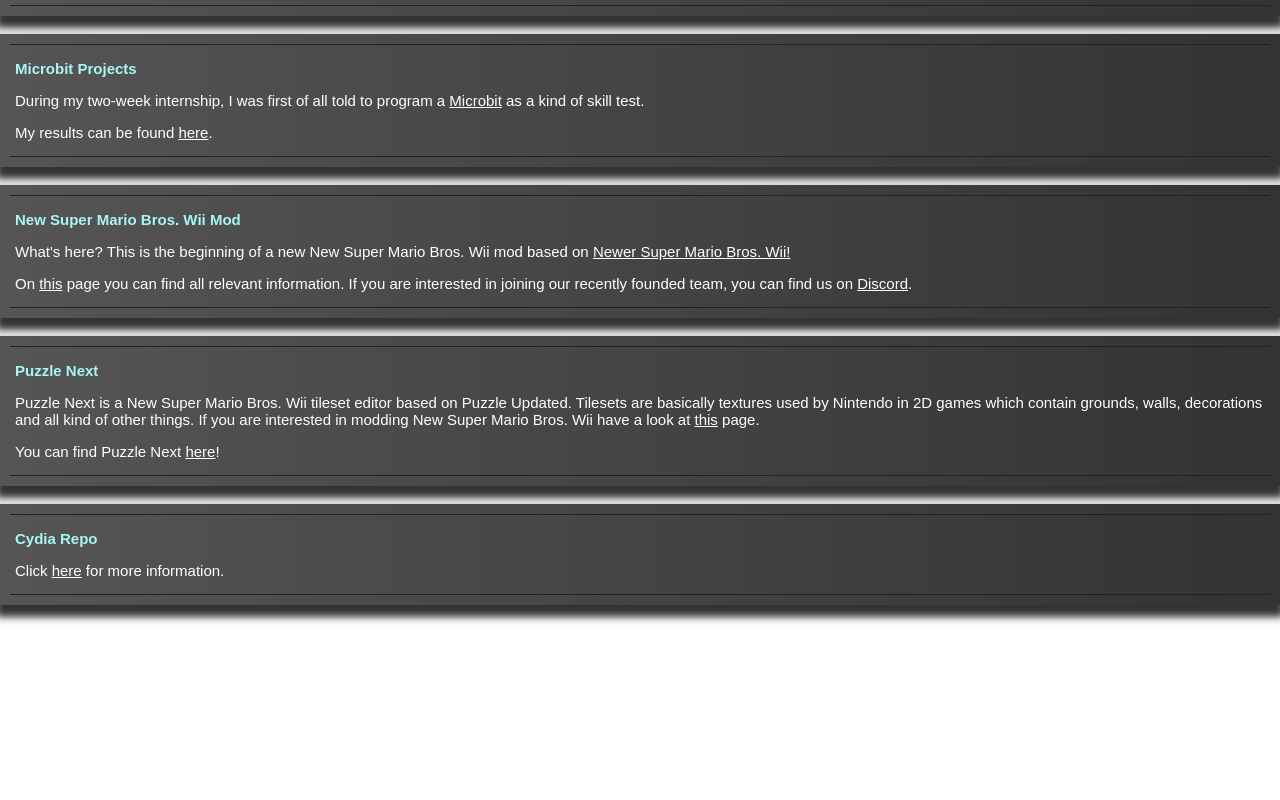
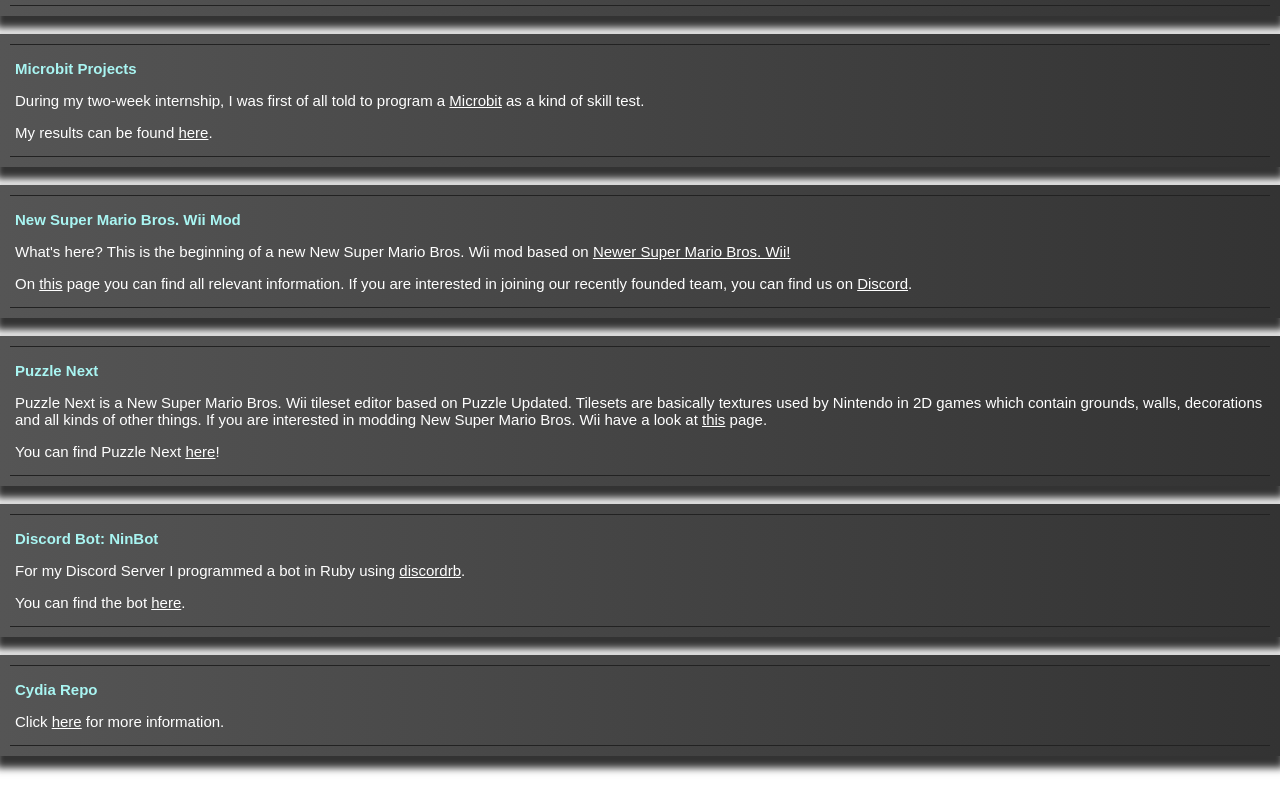
Before and after one commit to N-I-N-0/n-i-n-0.github.io, a plain HTML site: page index.html in a window 1280 px wide. Shown: the part 1183-1983 px from the top of the page. Before the commit the page ends 1832 px from the top, so only its background shows below. Drawn offline with Linux system fonts and the light colour scheme.

Commit message:
Added NinBot and corrected some links

```diff
--- a/index.html
+++ b/index.html
@@ -108,8 +108,17 @@
     <div class="field">
         <div class="textArea">
             <p><b>Puzzle Next</b></p>
-            <p>Puzzle Next is a New Super Mario Bros. Wii tileset editor based on Puzzle Updated. Tilesets are basically textures used by Nintendo in 2D games which contain grounds, walls, decorations and all kind of other things. If you are interested in modding New Super Mario Bros. Wii have a look at <a href="https://discord.gg/4s72Nnm">this</a> page.</p>
-            <p>You can find Puzzle Next <a href="https://discord.gg/4s72Nnm">here</a>!</p>
+            <p>Puzzle Next is a New Super Mario Bros. Wii tileset editor based on Puzzle Updated. Tilesets are basically textures used by Nintendo in 2D games which contain grounds, walls, decorations and all kinds of other things. If you are interested in modding New Super Mario Bros. Wii have a look at <a href="https://horizon.miraheze.org/wiki/Main_Page">this</a> page.</p>
+            <p>You can find Puzzle Next <a href="https://github.com/N-I-N-0/Puzzle-Next/">here</a>!</p>
+        </div>
+        <p></p>
+    </div>
+    <br />
+    <div class="field">
+        <div class="textArea">
+            <p><b>Discord Bot: NinBot</b></p>
+            <p>For my Discord Server I programmed a bot in Ruby using <a href="https://github.com/discordrb/discordrb">discordrb</a>.</p>
+            <p>You can find the bot <a href="https://github.com/N-I-N-0/NinBot">here</a>.</p>
         </div>
         <p></p>
     </div>
```
